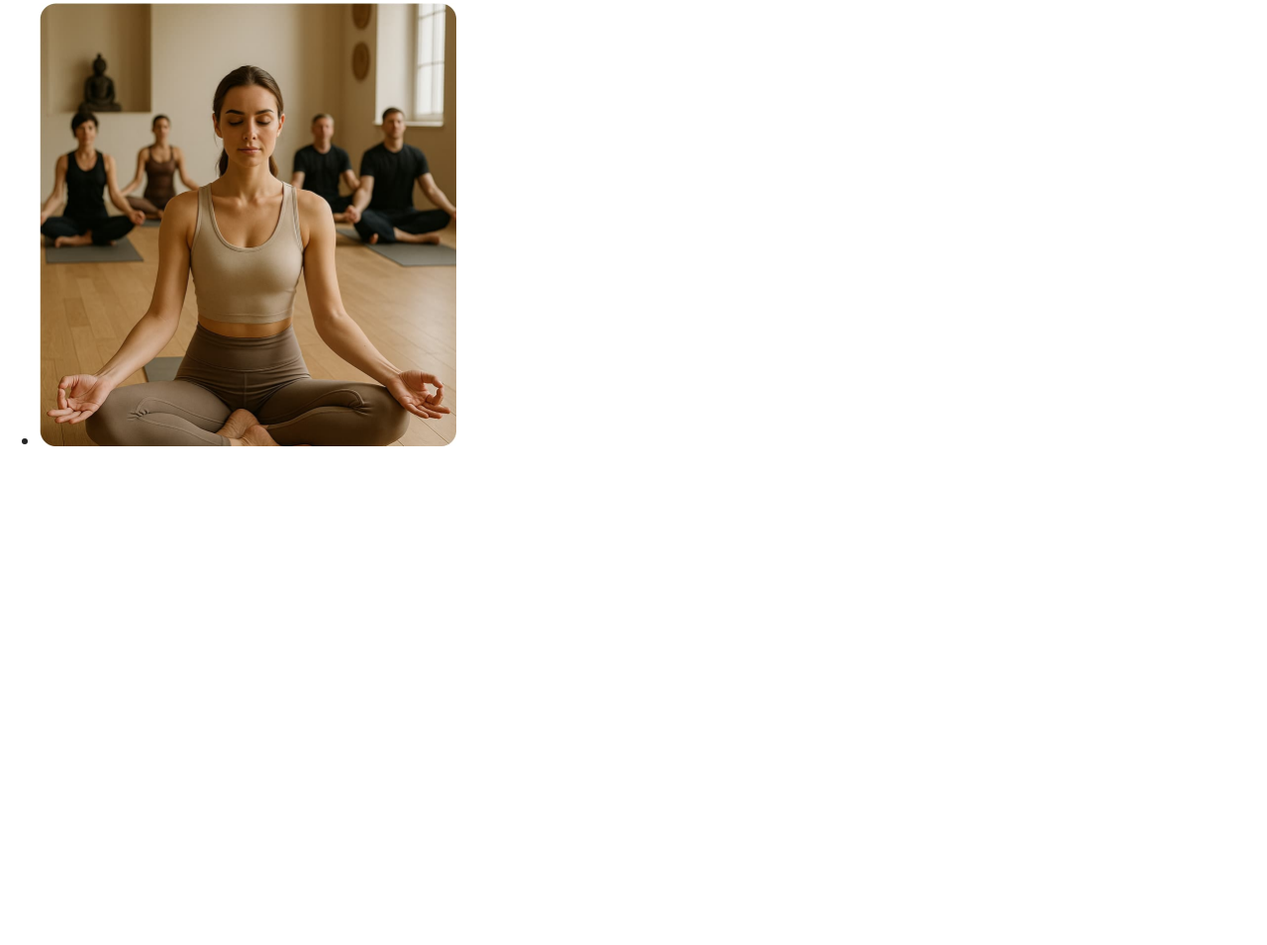
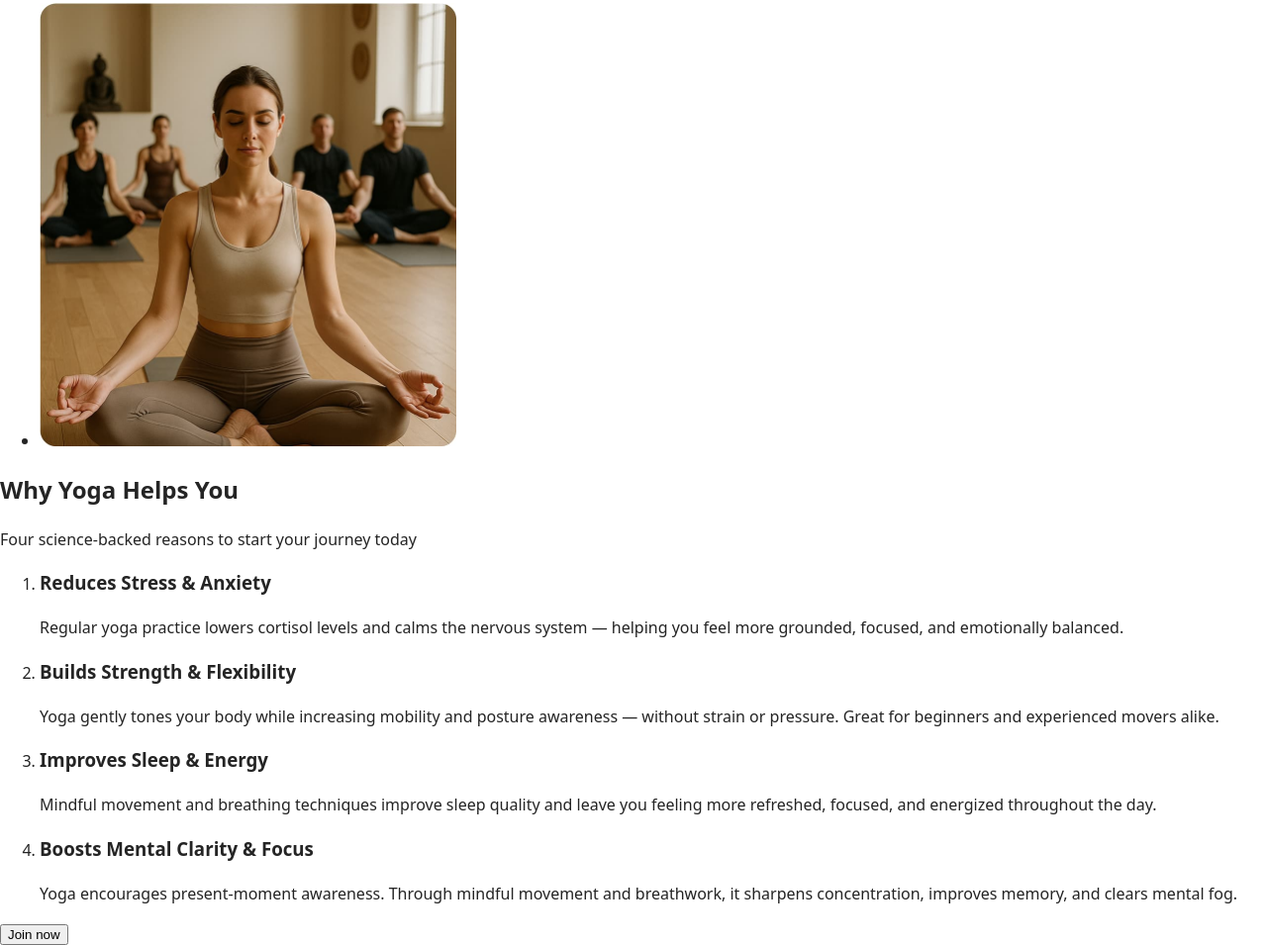
Before and after one commit to yanakamardina/Yoga-Bloom-Project, a plain HTML site: page index.html in a window 1280 px wide. Shown: the part 8015-8970 px from the top of the page at 99% size. Before the commit the page ends 8488 px from the top, so only its background shows below. Drawn offline with Linux system fonts and the light colour scheme.

Commit message:
Deploying to gh-pages from @ yanakamardina/Yoga-Bloom-Project@50cb88a7b4ea88ff4f5f590cdcdd86e40b4f3319 🚀

```diff
--- a/index.html
+++ b/index.html
@@ -248,6 +248,49 @@
   </div>
 </section>
 
+      <section id="benefits">
+  <div class="benefits-info">
+    <h2>Why Yoga Helps You</h2>
+    <p>Four science-backed reasons to start your journey today</p>
+  </div>
+  <div class="benefits-text">
+    <ol>
+      <li>
+        <h3>Reduces Stress & Anxiety</h3>
+        <p>
+          Regular yoga practice lowers cortisol levels and calms the nervous
+          system — helping you feel more grounded, focused, and emotionally
+          balanced.
+        </p>
+      </li>
+      <li>
+        <h3>Builds Strength & Flexibility</h3>
+        <p>
+          Yoga gently tones your body while increasing mobility and posture
+          awareness — without strain or pressure. Great for beginners and
+          experienced movers alike.
+        </p>
+      </li>
+      <li>
+        <h3>Improves Sleep & Energy</h3>
+        <p>
+          Mindful movement and breathing techniques improve sleep quality and
+          leave you feeling more refreshed, focused, and energized throughout
+          the day.
+        </p>
+      </li>
+      <li>
+        <h3>Boosts Mental Clarity & Focus</h3>
+        <p>
+          Yoga encourages present-moment awareness. Through mindful movement and
+          breathwork, it sharpens concentration, improves memory, and clears
+          mental fog.
+        </p>
+      </li>
+    </ol>
+  </div>
+  <button type="button">Join now</button>
+</section>
 
 
 
```
